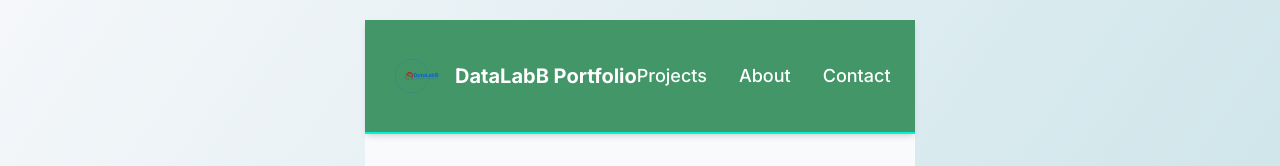
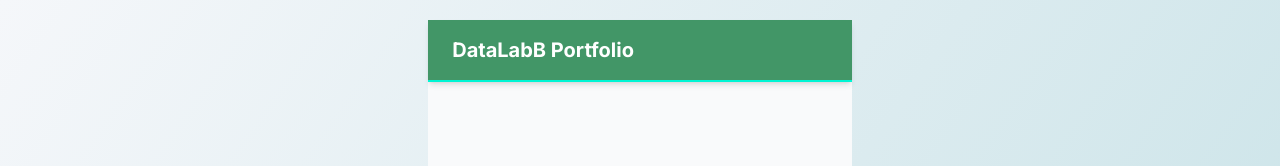
Before and after one commit to waqasuetian/DataLab, a React (Vite) app: page /case-studies/1/details in a window 1280 px wide. Shown: the top 166 px of the page. Built offline with nearby package versions, Linux system fonts and the light colour scheme.

Commit message:
Update Header.jsx

```diff
--- a/src/Components/Header.jsx
+++ b/src/Components/Header.jsx
@@ -5,13 +5,7 @@
   return (
     <header className="sticky top-0 z-50 bg-opacity-90 bg-[#2E8B57] backdrop-blur-lg shadow-md border-b-2 border-[#00F5D4] transition-all duration-300">
       <div className="container mx-auto flex justify-between items-center py-4 px-6">
-        {/* Logo Section */}
-        <div className="flex items-center space-x-3">
-          <img
-            src="/Favicon/Favicon.png"
-            alt="DataLabB Logo"
-            className="h-10"
-          />
+
           <h3 className="text-xl font-bold text-white">
             <Link
               to="/"
@@ -22,28 +16,6 @@
           </h3>
         </div>
 
-        {/* Navigation Links */}
-        <nav className="hidden md:flex space-x-8">
-          <Link
-            to="/projects"
-            className="text-lg font-medium text-white hover:text-[#7F78D2] transition duration-300"
-          >
-            Projects
-          </Link>
-          <Link
-            to="/about"
-            className="text-lg font-medium text-white hover:text-[#7F78D2] transition duration-300"
-          >
-            About
-          </Link>
-          <Link
-            to="/contact"
-            className="text-lg font-medium text-white hover:text-[#7F78D2] transition duration-300"
-          >
-            Contact
-          </Link>
-        </nav>
-      </div>
     </header>
   );
 };
```
